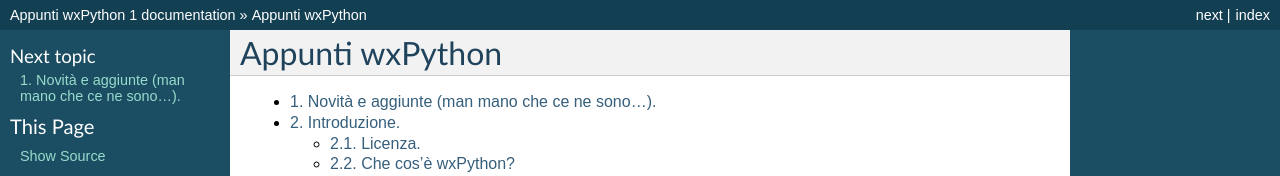
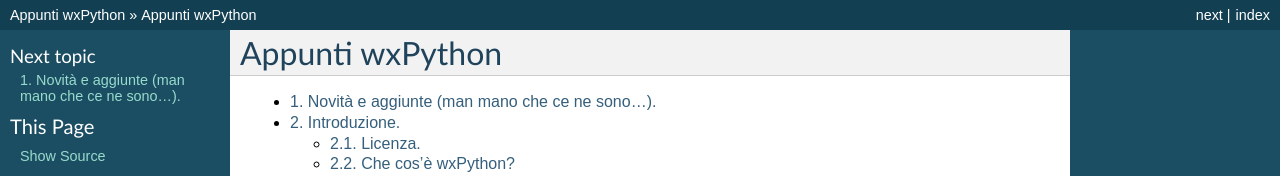
Before and after one commit to ricpol/wxnote, a Sphinx documentation site: the page built from source/index.rst, in a window 1280 px wide and 900 px high. Shown: the top 176 px of the window. Built offline with Sphinx 7.4.7, drawn with Linux system fonts in a browser that asks for light colours; some of the changed text lies outside the part shown.

Commit message:
titolo in conf.py

```diff
--- a/source/conf.py
+++ b/source/conf.py
@@ -105,7 +105,7 @@
 
 # The name for this set of Sphinx documents.  If None, it defaults to
 # "<project> v<release> documentation".
-#html_title = None
+html_title = 'Appunti wxPython'
 
 # A shorter title for the navigation bar.  Default is the same as html_title.
 #html_short_title = None
```
